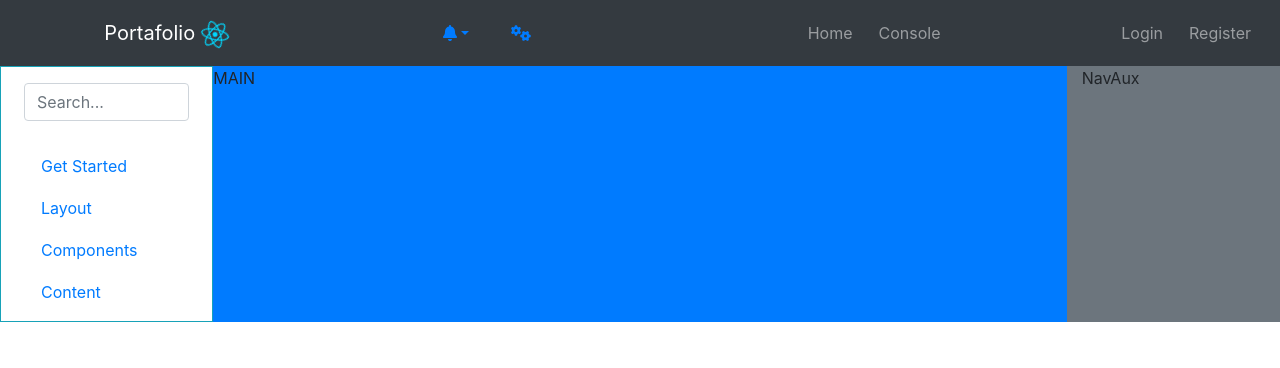
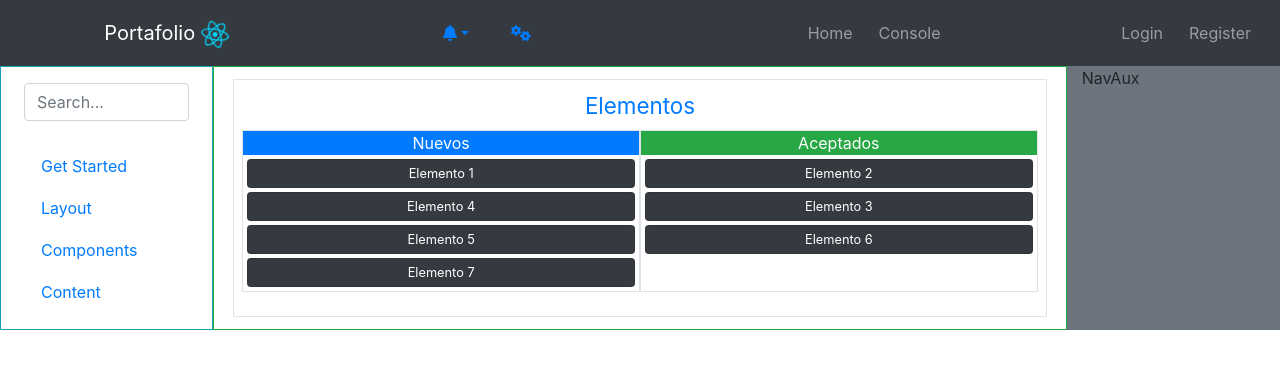
Before and after one commit to Juan-David-Orozco/webservice-dragdrop-react, a React (Vite) app: page / in a window 1280 px wide. Shown: the top 368 px of the page. Built offline with nearby package versions, Linux system fonts and the light colour scheme.

Commit message:
config components Main & NavContent

```diff
--- a/src/components/HomePage/Main.jsx
+++ b/src/components/HomePage/Main.jsx
@@ -1,11 +1,25 @@
 import React, { Component } from 'react'
-
+import { NavContent } from './NavContent';
 
 export class Main extends Component {
   render() {
+    const contenido = this.props.pestanas.map((pestana, index) => {
+      return (
+        <NavContent
+          key={index} navIndex={index}
+          active={this.props.activa == index ? 'show active': ''}
+        >
+          {pestana.contenido}
+        </NavContent>
+      )
+    })
     return (
-      <div className="row">
-        MAIN
+      <div className="row justify-content-center text-center py-2 mx-auto no-gutters">
+        <div className="col-12 ">
+          <div className="tab-content border m-1 p-2" id="tabContent">
+            {contenido}
+          </div>
+        </div>
       </div>
     )
   }
--- /dev/null
+++ b/src/components/HomePage/NavContent.jsx
@@ -0,0 +1,14 @@
+import React, { Component } from 'react'
+
+export class NavContent extends Component {
+  render() {
+    return (
+      <div
+        className={"tab-pane fade "+this.props.active}
+        id={this.props.navIndex} role="tabpanel"
+      >
+        <p>{this.props.children}</p>
+      </div>
+    )
+  }
+}
--- a/src/components/HomePage/NavName.jsx
+++ b/src/components/HomePage/NavName.jsx
@@ -8,7 +8,7 @@ export class NavName extends Component {
       <div className={"sidebar-item my-1 w-100 "+this.props.active}>
         <Link
           className={"sidebar-link px-0 py-1 px-md-2 btn btn-link " + this.props.active}
-          id={this.props.tabIndex} to={'#'}
+          id={this.props.navIndex} to={'#'}
           onClick={() => navsUpdate(this)}
         >
           {this.props.children}
--- a/src/components/HomePage/SideBar.jsx
+++ b/src/components/HomePage/SideBar.jsx
@@ -5,17 +5,8 @@ import { NavName } from './NavName'
 
 export class SideBar extends Component {
 
-  constructor(props){
-    super(props);
-    this.state = {
-      selected: this.props.activa
-    }
-  }
-
   navsUpdate = (navSelected) => {
-    this.setState({
-      selected: navSelected.props.navIndex
-    })
+    this.props.navsUpdateHome(navSelected)
   }
 
   render() {
@@ -23,7 +14,7 @@ export class SideBar extends Component {
       return (
         <NavName
           key={index} navIndex={index}
-          active={this.state.selected == index ? 'active': ''}
+          active={this.props.activa == index ? 'active': ''}
           navsUpdate={this.navsUpdate}
         >
           {pestana.nombre}
@@ -50,7 +41,6 @@ export class SideBar extends Component {
         // </div>
       )
     })
-
     return (
       <>
         <form className="form d-flex p-2 my-2 mx-auto justify-content-center">
@@ -75,4 +65,5 @@ export class SideBar extends Component {
       </>
     )
   }
+
 }
--- a/src/pages/HomePage.jsx
+++ b/src/pages/HomePage.jsx
@@ -8,13 +8,19 @@ export class HomePage extends Component {
     super(props);
     this.state = {
       navs: this.props.navs,
-      activa: this.props.navIndexActive
+      selected: this.props.navIndexActive
     };
   }
 
   componentDidMount() {
     console.log(this.state.navs)
-    console.log(this.state.activa)
+    console.log(this.state.selected)
+  }
+
+  navsUpdateHome = (navSelected) => {
+    this.setState({
+      selected: navSelected.props.navIndex
+    })
   }
 
   render() {
@@ -28,11 +34,18 @@ export class HomePage extends Component {
             <div className="row flex-xl-nowrap mx-auto">
 
               <section className="col-12 col-md-3 col-xl-2 border border-info">
-                <SideBar pestanas={this.state.navs} activa={this.state.activa} />
+                <SideBar
+                  pestanas={this.state.navs}
+                  activa={this.state.selected}
+                  navsUpdateHome={this.navsUpdateHome}
+                />
               </section>
 
-              <section className="col-12 col-md-9 col-xl-8 bg-primary" role='main'>
-                <Main pestanas={this.state.navs} activa={this.state.activa} />
+              <section className="col-12 col-md-9 col-xl-8 border border-success" role='main'>
+                <Main
+                  pestanas={this.state.navs}
+                  activa={this.state.selected}
+                />
               </section>
 
               <section className="d-none d-xl-block col-xl-2 bg-secondary">
--- a/src/pages/MainHomePage.jsx
+++ b/src/pages/MainHomePage.jsx
@@ -1,15 +1,13 @@
 import React, { Component } from 'react'
 import { HomePage } from './HomePage'
-//import { DragDrop, DragAndDrop } from '../components'
+import { DragDrop, DragAndDrop } from '../components'
 
 export class MainHomePage extends Component {
   render() {
-    // const dragdrop = <DragDrop />
-    // const draganddrop = <DragAndDrop />
     const sideBar = [
       {
         nombre:'Get Started',
-        contenido: 'Contenido de la pestaña 1',
+        contenido: <DragDrop />,
         submenus: [
           {title: "Introduction",redirect:"/overview"},
           {title: "Donwload",redirect:"/donwload"},
@@ -18,7 +16,7 @@ export class MainHomePage extends Component {
       },
       {
         nombre: 'Layout',
-        contenido: 'Contenido de la pestaña 2',
+        contenido: <DragAndDrop />,
         submenus: [
           {title: "Overview",redirect:"/overview"},
           {title: "Grid",redirect:"/grid"},
```
